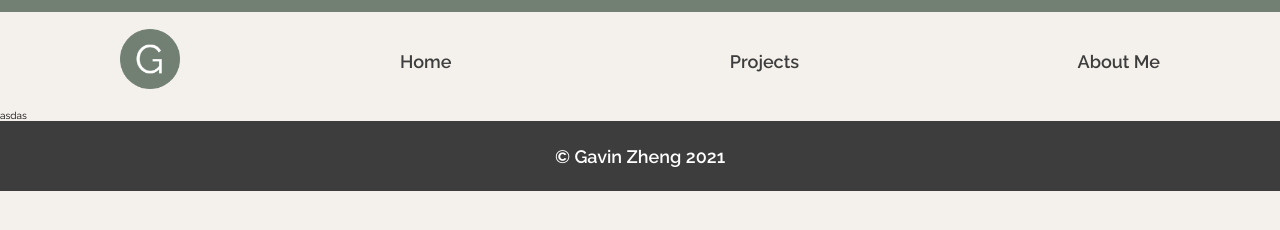
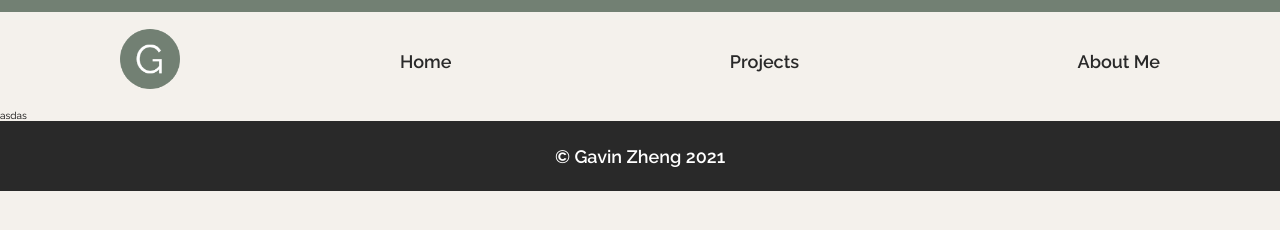
Before and after one commit to gzheng0214/portfoliov2, a Gatsby site: page / in a window 1280 px wide. Built offline with nearby package versions, Linux system fonts and the light colour scheme; Gatsby itself is replaced by a stand-in of ours.

Commit message:
Updated global styles

```diff
--- a/src/styles/GlobalStyle.css
+++ b/src/styles/GlobalStyle.css
@@ -1,7 +1,7 @@
 :root {
   --color-primary-1: #728073;
   --color-primary-2: #f4f1ec;
-  --color-secondary-1: #3d3d3d;
+  --color-secondary-1: #292929;
   --color-secondary-2: #707070;
   --color-secondary-3: #ffffff;
   --typeface-1: "Cormorant Garamond";
@@ -10,7 +10,7 @@
 
 *,
 *::after,
-a::before {
+*::before {
   margin: 0;
   padding: 0;
   box-sizing: inherit;
@@ -36,3 +36,7 @@ body.blur #root > *:not(nav) {
   user-select: none;
   transition: 0.2s ease-in-out;
 }
+
+a {
+  text-decoration: none;
+}
```
